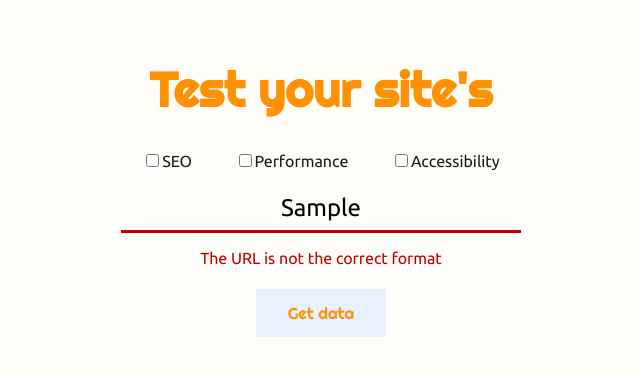
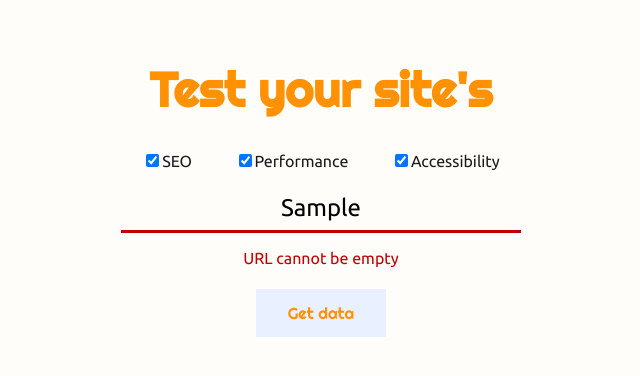
Before and after one commit to jennur/test-my-site, a Vue app: page / in a window 1280 px wide. Both pictures are taken after typing "Sample" into the empty fields and a click on the input "Get data". Shown: the top 376 px of the page, without its empty margins (319-959 px from the left). Built offline with nearby package versions, Linux system fonts and the light colour scheme; a web font is replaced by a local one.

Commit message:
Fix bug & clean up

```diff
--- a/public/index.html
+++ b/public/index.html
@@ -4,12 +4,11 @@
     <meta charset="utf-8">
     <meta http-equiv="X-UA-Compatible" content="IE=edge">
     <meta name="viewport" content="width=device-width,initial-scale=1.0">
-    <link rel="icon" href="<%= BASE_URL %>favicon.ico">
-    <title>findmybusstop</title>
+    <title>Test my site</title>
   </head>
   <body>
     <noscript>
-      <strong>We're sorry but findmybusstop doesn't work properly without JavaScript enabled. Please enable it to continue.</strong>
+      <strong>We're sorry but Test my site doesn't work properly without JavaScript enabled. Please enable it to continue.</strong>
     </noscript>
     <div id="app"></div>
     <!-- built files will be auto injected -->
--- a/src/App.vue
+++ b/src/App.vue
@@ -2,15 +2,11 @@
   <div id="app">
     <TestForm
       title="Test your site's"
-      v-on:on-input="handleUrlInput"
-      v-on:on-check="handleCheck"
-      v-on:on-submit="handleSubmit"
-      :wrongFormat="this.wrongFormat"
-      :errorMessage="this.errorMessage"
-      :dataIsLoading="this.dataIsLoading"
+      @submit="loadData"
+      :dataIsLoading="dataIsLoading"
     />
-    <Results v-if="this.dataIsLoading === false" :scores="this.categoryScores"/>
-    {{this.responseError && this.responseError}}
+    <Results v-if="dataIsLoading === false" :scores="categoryScores"/>
+    {{responseError && responseError}}
   </div>
 </template>
 
@@ -28,41 +24,17 @@ export default {
   },
   data() {
     return {
-      inputValue: null,
-      wrongFormat: false,
-      errorMessage: null,
-      categories: [],
       dataIsLoading: null,
       data: null,
       categoryScores: {},
       responseError: null,
       testObj: { test: "testing" }
-    };
+    }
   },
 
   methods: {
-    handleUrlInput(inputValue) {
-      let urlCheck = /^(?:http(s)?:\/\/)[\w.-]+(?:\.[\w.-]+)+[\w\-._~:/?#[\]@!$&'()*+,;=.]+$/;
-      if (urlCheck.test(inputValue)) {
-        this.inputValue = inputValue;
-        this.wrongFormat = false;
-        this.errorMessage = null;
-      } else {
-        //this.errorMessage = "The URL is not the correct format";
-        this.wrongFormat = true;
-      }
-    },
-
-    handleCheck(inputValue) {
-      if (!this.categories.includes(inputValue)) {
-        this.categories.push(inputValue);
-      } else {
-        this.categories.splice(this.categories.indexOf(inputValue), 1);
-      }
-    },
-
-    handleSubmit(event) {
-      event.preventDefault();
+    handleSubmit(payload) {
+      let url = payload
       if (!this.wrongFormat && this.categories.length > 0) {
         this.errorMessage = null;
         this.loadData();
@@ -74,54 +46,32 @@ export default {
       }
     },
 
-    loadData() {
+    loadData(payload) {
       this.categoryScores = {};
       this.responseError = null;
       this.dataIsLoading = true;
-      let baseURL =
-        "https://www.googleapis.com/pagespeedonline/v5/runPagespeed";
 
-      let parameters = {
-        testUrl: "?url=" + this.inputValue,
-        categories: "&category=" + this.categories.join("&category="),
-        apiKey: "&key=AIzaSyB9kaG7GbJ9-dtd14f89CKyyWdknydu7Jg"
-      };
-
+      let url = payload.url;
+      let categories = payload.categories;
       // Make API call
       axios
-        .get(
-          baseURL +
-            parameters.testUrl +
-            parameters.categories +
-            parameters.apiKey
-        )
+        .get(url)
         .then(response => {
-          // Handle success (with a try/catch error check)
-          try {
-            if (response.status === 200 && response.data) {
           this.data = response.data;
           let testedCategories = response.data.lighthouseResult.categories;
 
-              this.categories.forEach(category => {
+          categories.forEach(category => {
             if (testedCategories.hasOwnProperty(category)) {
               this.categoryScores[category] =
                 testedCategories[category].score;
             }
           });
           this.dataIsLoading = false;
-            }
-            // Handle error codes
-            else {
-              this.dataIsLoading = false;
-            }
-          } catch (err) {
-            // Handle error codes
-            this.dataIsLoading = false;
-          }
         })
         .catch(error => {
           this.dataIsLoading = false;
-          this.responseError = "Unable to load content. " + error;
+          this.errorMessage = "Unable to load content";
+          console.log("Error:", error)
         });
     }
   }
--- a/src/components/TestForm.vue
+++ b/src/components/TestForm.vue
@@ -1,17 +1,18 @@
 <template>
   <div>
     <h1>{{ title }}</h1>
-    <form class="form" v-on:submit="submitHandler($event)">
-      <div class="form__categories">
+    <form class="form" @submit="submitHandler($event)">
+      <div class="categories">
         <label for="seo">
-          <input id="seo" type="checkbox" value="seo" v-on:change="updateCategoryValues($event)">SEO
+          <input id="seo" type="checkbox" value="seo" checked @change="updateCategoryValues($event)">SEO
         </label>
         <label for="performance">
           <input
             id="performance"
             type="checkbox"
             value="performance"
-            v-on:change="updateCategoryValues($event)"
+            checked
+            @change="updateCategoryValues($event)"
           >Performance
         </label>
         <label for="accessibility">
@@ -19,22 +20,22 @@
             id="accessibility"
             type="checkbox"
             value="accessibility"
-            v-on:change="updateCategoryValues($event)"
+            checked
+            @change="updateCategoryValues($event)"
           >Accessibility
         </label>
       </div>
       <input
-        v-bind:class="['form__url', {'form__url--error': wrongFormat}]"
+        v-bind:class="['url', {'error': wrongFormat}]"
         type="text"
-        v-on:input="updateUrlValue($event)"
+        @input="updateUrlValue($event)"
         placeholder="https://your-url.com"
       >
+      <p :class="['error-message', {'open': errorMessage}]"
+      >{{ errorMessage }}</p>
+      <input class="submit" type="submit" value="Get data" :disabled="!!dataIsLoading">
       <p
-        v-bind:class="['form__error-message', {'form__error-message--open': errorMessage}]"
-      >{{ errorMessage }}</p>
-      <input class="form__submit" type="submit" value="Get data">
-      <p
-        v-bind:class="['form__loading', {'form__loading--active': dataIsLoading}]"
+        v-bind:class="['loading', {'active': dataIsLoading}]"
       >{{dataIsLoading ? "Loading..." : null}}</p>
     </form>
   </div>
@@ -45,20 +46,58 @@ export default {
   name: "TestForm",
   props: {
     title: String,
-    wrongFormat: { type: Boolean, default: false },
-    errorMessage: null,
     dataIsLoading: null
   },
-
+  data() {
+      return {
+        categories: ["seo", "performance", "accessibility"],
+        errorMessage: null,
+        wrongFormat: false,
+        url: null
+      }
+  },
   methods: {
+    checkUrlFormat(inputValue) {
+      let urlCheck = /^(?:http(s)?:\/\/)[\w.-]+(?:\.[\w.-]+)+[\w\-._~:/?#[\]@!$&'()*+,;=.]+$/
+      return urlCheck.test(inputValue)
+    },
     updateUrlValue(event) {
-      this.$emit("on-input", event.target.value);
+      let url = event.target.value;
+      if(this.checkUrlFormat(url)) {
+        this.url = url;
+        this.errorMessage = null;
+        this.wrongFormat = false;
+      }
+      else if (!url.length) this.errorMessage = "This field cannot be empty";
+      else {
+        this.wrongFormat = true;
+        this.errorMessage = "The URL is not the correct format";
+      }
     },
     updateCategoryValues(event) {
-      this.$emit("on-check", event.target.value);
+      let category = event.target.value;
+
+      if (!this.categories.includes(category)) {
+        this.categories.push(category);
+      } else {
+        this.categories.splice(this.categories.indexOf(category), 1)
+      }
     },
     submitHandler(event) {
-      this.$emit("on-submit", event);
+      event.preventDefault();
+      let categories = this.categories;
+      let url = this.url;
+
+      if (categories.length > 0 && url) {
+        this.errorMessage = null;
+        let baseUrl = "https://www.googleapis.com/pagespeedonline/v5/runPagespeed";
+        let urlParam = "?url=" + this.url;
+        let categoryParams = "&category=" + this.categories.join("&category=")
+        let url = baseUrl + urlParam + categoryParams;
+        this.$emit("submit", {url, categories});
+      } else {
+        this.errorMessage = !url ? "URL cannot be empty" : "You need to check at least one option";
+      }
     }
   }
 };
--- a/src/styles/components/form.component.scss
+++ b/src/styles/components/form.component.scss
@@ -2,7 +2,7 @@
   max-width: 400px;
   margin: $spacingLarge auto;
 
-  &__categories {
+  .categories {
     display: flex;
     justify-content: space-around;
     align-items: center;
@@ -10,7 +10,7 @@
     color: $darkGray;
   }
 
-  &__url {
+  .url {
     width: 100%;
     padding: $spacingSmall;
     margin: $spacingMedium auto;
@@ -31,25 +31,25 @@
       background-color: $cloud;
     }
 
-    &--error {
+    &.error {
       border-bottom: 3px solid $red;
     }
   }
 
-  &__error-message {
+  .error-message {
     height: 0px;
     opacity: 0;
     transition: 0.5s;
     margin: 0px;
     color: $red;
 
-    &--open {
+    &.open {
       height: 40px;
       opacity: 1;
       margin: auto;
     }
   }
-  &__submit {
+  .submit {
     height: 48px;
     padding: 0px $spacingLarge;
     background-color: $orange;
```
Also changed, not shown: 2 other files (tests, documents, lock files or other folders). Lines whose indentation alone changed are shown as unchanged.
